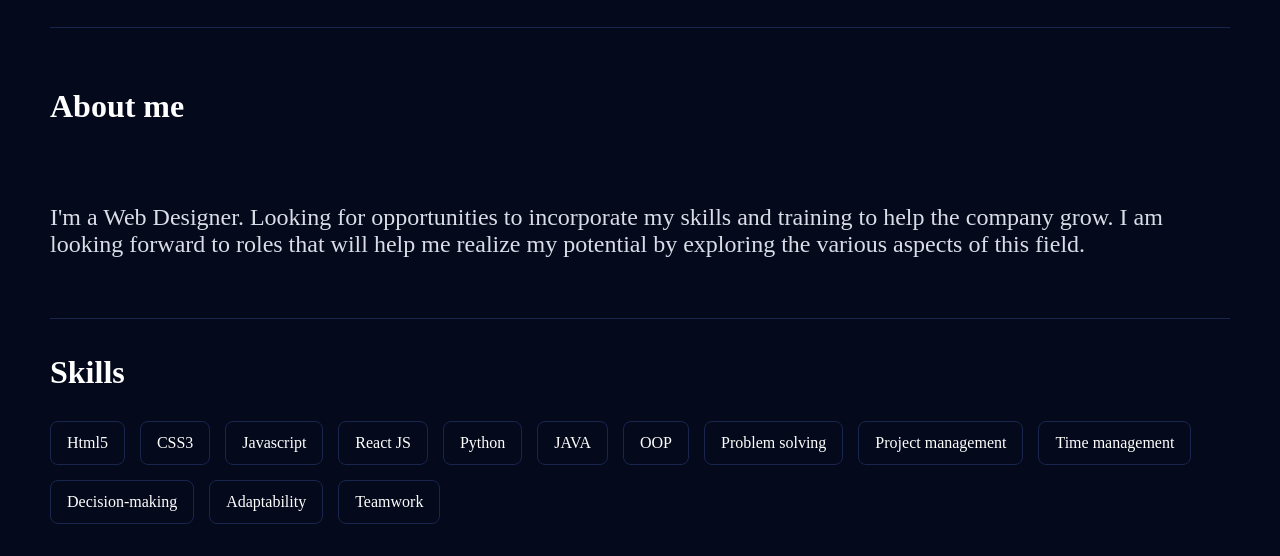
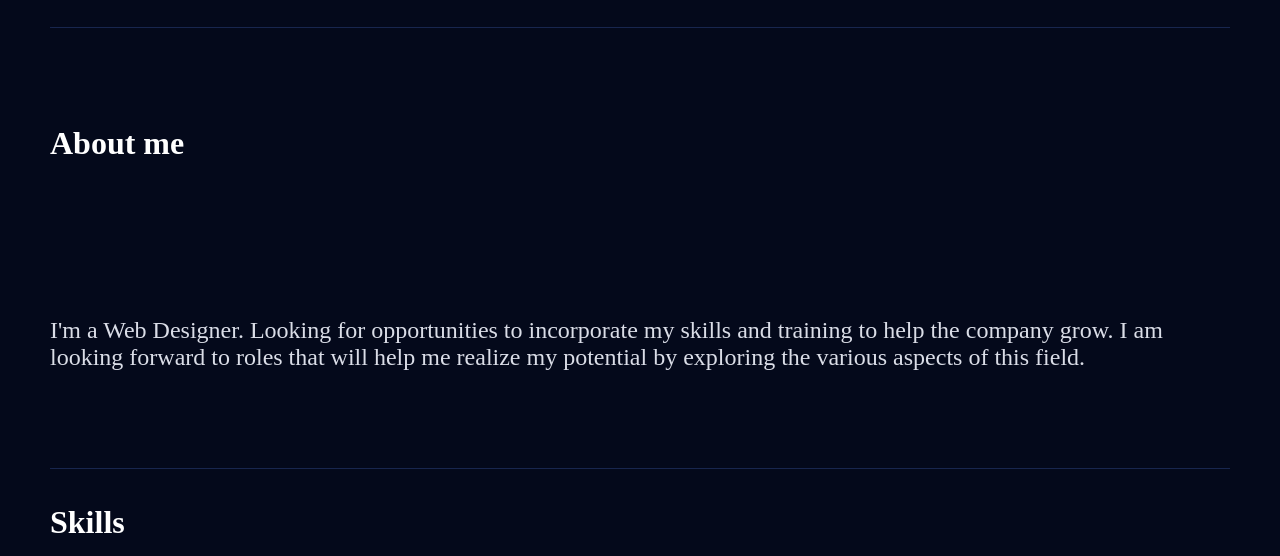
Before and after one commit to OCTANET-AUGUST/Landing-page, a plain HTML site: page index.html in a window 1280 px wide. Shown: the part 243-799 px from the top of the page. Drawn offline with Linux system fonts and the light colour scheme.

Commit message:
seventh change

```diff
--- a/index.html
+++ b/index.html
@@ -29,7 +29,7 @@
         <p class="horizontal-line">Line</p>
         <div class="about-us">
             <h1>About me</h1>
-            <p class="para3" id="xyz">I'm a Web Designer. Looking for opportunities to incorporate my skills and training to help
+            <p class="para3">I'm a Web Designer. Looking for opportunities to incorporate my skills and training to help
                 the company grow. I am looking forward to roles that will help me realize my potential by exploring the
                 various aspects of this field.</p>
         </div>
--- a/style.css
+++ b/style.css
@@ -79,7 +79,7 @@ body{
     display: flex;
     flex-direction: column;
     justify-content: space-around;
-    height: 250px;
+    height: 400px;
 }
 
 /* Skills */
@@ -125,9 +125,7 @@ body{
 
 }
 
-#xyz{
-    font-size: 24px;
-}
+
 /* footer */
 
 .footer{
```
